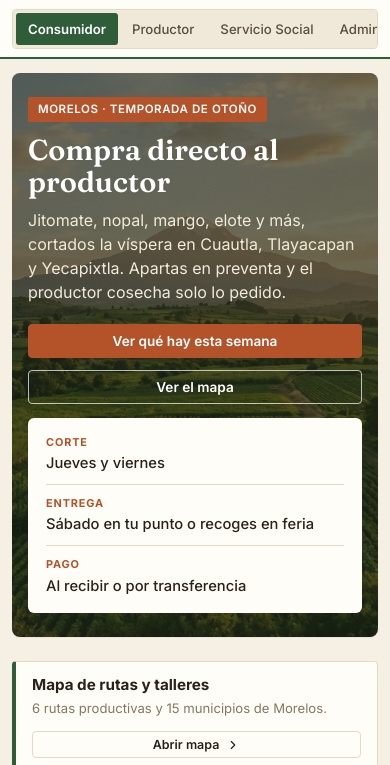
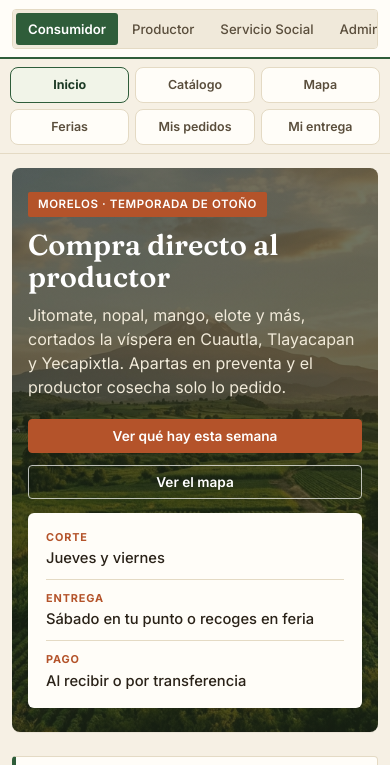
Before and after one commit to IanVinasmoke24/Zafra, a plain HTML site: page index.html in a window 390 px wide. Shown: the part 43-808 px from the top of the page. Drawn offline with nearby package versions, Linux system fonts and the light colour scheme.

Commit message:
Keep mobile subnav at top as complete 3x2 grid instead of clipped bottom bar

```diff
--- a/css/theme.css
+++ b/css/theme.css
@@ -132,21 +132,50 @@ img { max-width: 100%; }
   .role-tab-btn { flex: 1 0 auto; justify-content: center; padding: 8px 12px; }
   .header-actions { gap: 8px; }
 
-  /* NavegaciÃ³n inferior fija estilo app */
+  /* Menú superior completo en cuadrícula 3x2 (sin ir hasta abajo ni cortarse) */
   .subnav-bar {
-    position: fixed; left: 0; right: 0; bottom: 0; z-index: 1500;
-    padding: 0; background: var(--ui-surface);
-    border-top: 2px solid var(--brand-primary); border-bottom: none;
-  }
-  .subnav-tabs { width: 100%; gap: 0; justify-content: space-around; overflow-x: auto; }
+    position: static;
+    padding: 8px 10px;
+    background: var(--ui-bg);
+    border-top: none;
+    border-bottom: 1px solid var(--ui-border);
+  }
+  .subnav-tabs {
+    width: 100%;
+    display: grid;
+    grid-template-columns: repeat(3, minmax(0, 1fr));
+    gap: 6px;
+    overflow: visible;
+  }
   .subnav-item {
-    flex: 1 0 auto; flex-direction: column; gap: 2px;
-    font-size: 0.68rem; padding: 8px 10px; min-width: 56px;
-    border-bottom: none; border-top: 3px solid transparent; margin-top: -2px;
-  }
-  .subnav-item.active { border-top-color: var(--earth-accent); }
-
-  .main-wrapper { padding: 14px 12px 96px; }
+    width: 100%;
+    min-width: 0;
+    justify-content: center;
+    text-align: center;
+    font-size: 0.78rem;
+    font-weight: 600;
+    line-height: 1.15;
+    padding: 8px 6px;
+    min-height: 36px;
+    border: 1px solid var(--ui-border);
+    border-radius: 8px;
+    background: var(--ui-surface);
+    color: var(--text-secondary);
+    margin-top: 0;
+    white-space: nowrap;
+    overflow: hidden;
+    text-overflow: ellipsis;
+    user-select: none;
+    -webkit-tap-highlight-color: transparent;
+  }
+  .subnav-item.active {
+    background: var(--brand-surface-tint);
+    border-color: var(--brand-primary);
+    color: var(--brand-primary-dark);
+    font-weight: 700;
+  }
+
+  .main-wrapper { padding: 14px 12px 36px; }
   .page-header { margin-bottom: 14px; }
   .page-title { font-size: 1.25rem; }
 
@@ -177,10 +206,11 @@ img { max-width: 100%; }
   .modal-overlay { padding: 0; align-items: flex-end; }
   .modal-dialog { max-width: 100%; max-height: 92vh; border-radius: 12px 12px 0 0; }
 
-  .toast-root { left: 12px; right: 12px; bottom: 76px; }
+  .toast-root { left: 12px; right: 12px; bottom: 16px; }
 }
 
 @media (max-width: 380px) {
+  .subnav-item { font-size: 0.72rem; padding: 7px 4px; }
   .catalog-grid { grid-template-columns: 1fr !important; }
 }
 
```
